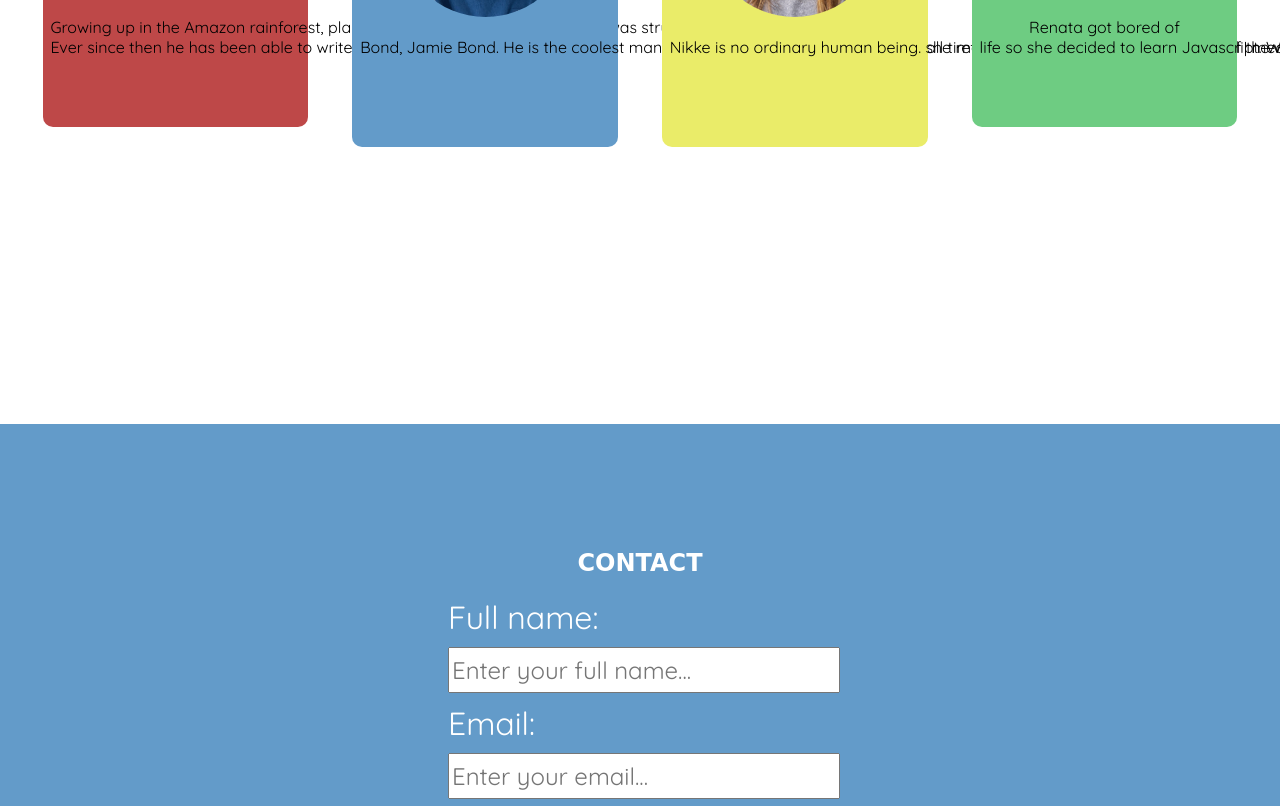
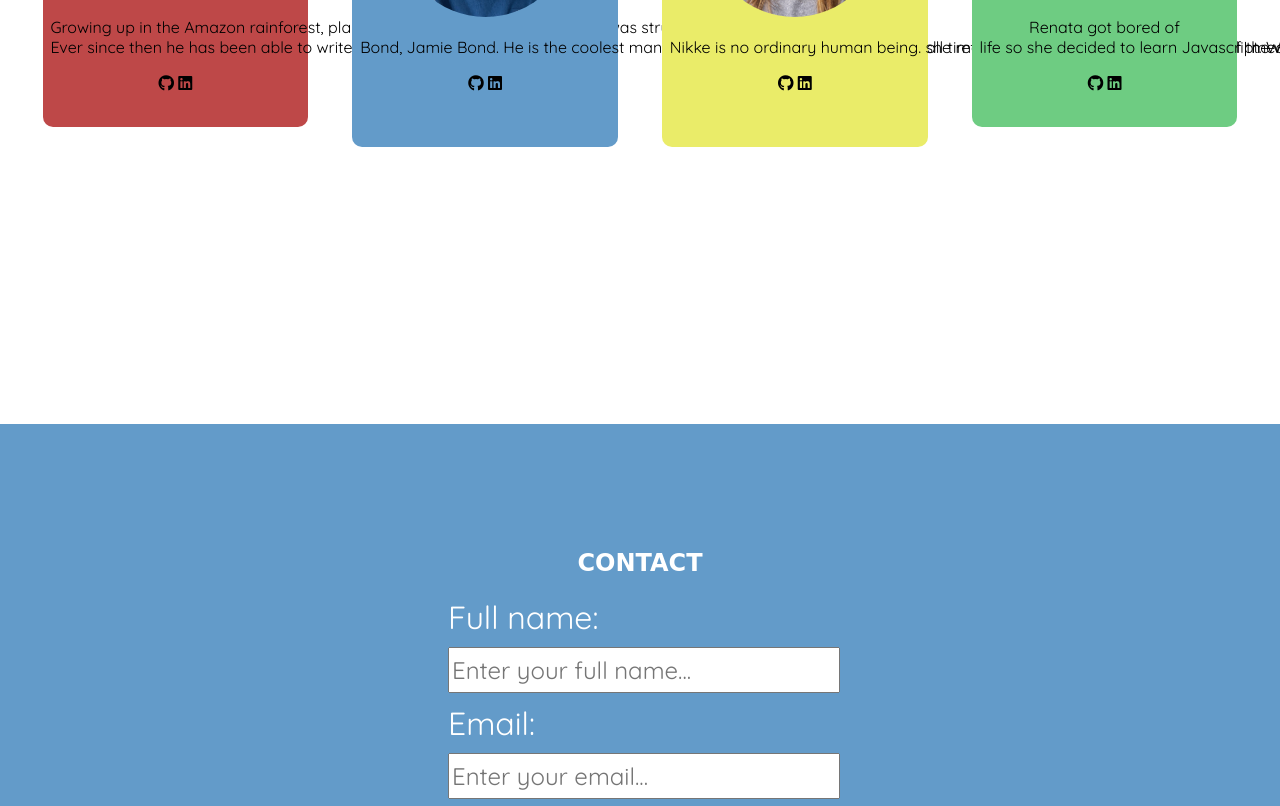
Before and after one commit to fac18/khol, a plain HTML site: page index.html in a window 1280 px wide. Shown: the part 2115-2921 px from the top of the page. Drawn offline with Linux system fonts and the light colour scheme; a web font is replaced by a local one.

Commit message:
add icons

```diff
--- a/index.html
+++ b/index.html
@@ -6,6 +6,7 @@
     <link rel="stylesheet" type="text/css" href="style.css">
     <meta charset="utf-8">
     <meta name="viewport" content="width=devide-width, initial-scale=1.0">
+    <link rel="stylesheet" href="https://use.fontawesome.com/releases/v5.7.2/css/all.css">
 </head>
 
 <body>
@@ -36,6 +37,11 @@
             <h4>HMTL Beast</h4>
             <img src="images/ayub.jpg" alt="A portrait of Ayub" />
             <p>Growing up in the Amazon rainforest, playing football all day all night Ayub was struck by lightning at the age of 6. Ever since then he has been able to write Semantic HTML in his sleep.</p>
+            <i class="fab fa-github"></i>
+            <i class="fab fa-linkedin"></i>
+
+
+
         </article>
 
         <article class="members jamie">
@@ -43,20 +49,31 @@
             <h4>The G.O.A.T</h4>
             <img src="images/jamie.jpg" alt="A portrait of Jamie" />
             <p>Bond, Jamie Bond. He is the coolest man on the planet. He is the greatest of all time as he is the best at everything and I mean absolutely everything. What better man to lead us through the world that is web development. </p>
-        </article>
+        <i class="fab fa-github"></i>
+        <i class="fab fa-linkedin"></i>
+
+    </article>
 
         <article class="members nikke">
             <h3 aria-label="NIKKE">&bullet;NIKKE&bullet;</h3>
             <h4>CSS Genuis</h4>
             <img src="images/nikke.jpg" alt="A portrait of Nikke"/>
             <p>Nikke is no ordinary human being. she refers to herself as the "fashion icon of the world". Nikke has done it all, from designing Beyonce's dress to changing the world's outlook on fashion. Out of all her wonderful achievements, becoming a CSS genuis was the easiest. </p>
+            <i class="fab fa-github"></i>
+            <i class="fab fa-linkedin"></i>
+
         </article>
+
         <article class="members renata">
             <h3 aria-label="RENATA">&bullet;RENATA&bullet;</h3>
             <h4>Javascript Queen</h4>
             <img src="images/renata.jpg" alt="A portrait of Renata" />
             <p>Renata got bored of life so she decided to learn Javascript. Within a week she was already the best developer in the city so she decided to conquer the world. On her journey she met the Nikke and they have formed an unbrakable friendship. </p>
+            <i class="fab fa-github"></i>
+            <i class="fab fa-linkedin"></i>
+
         </article>
+
     </section>
 
     <section class="contact divisions division4" id="contact">
```
